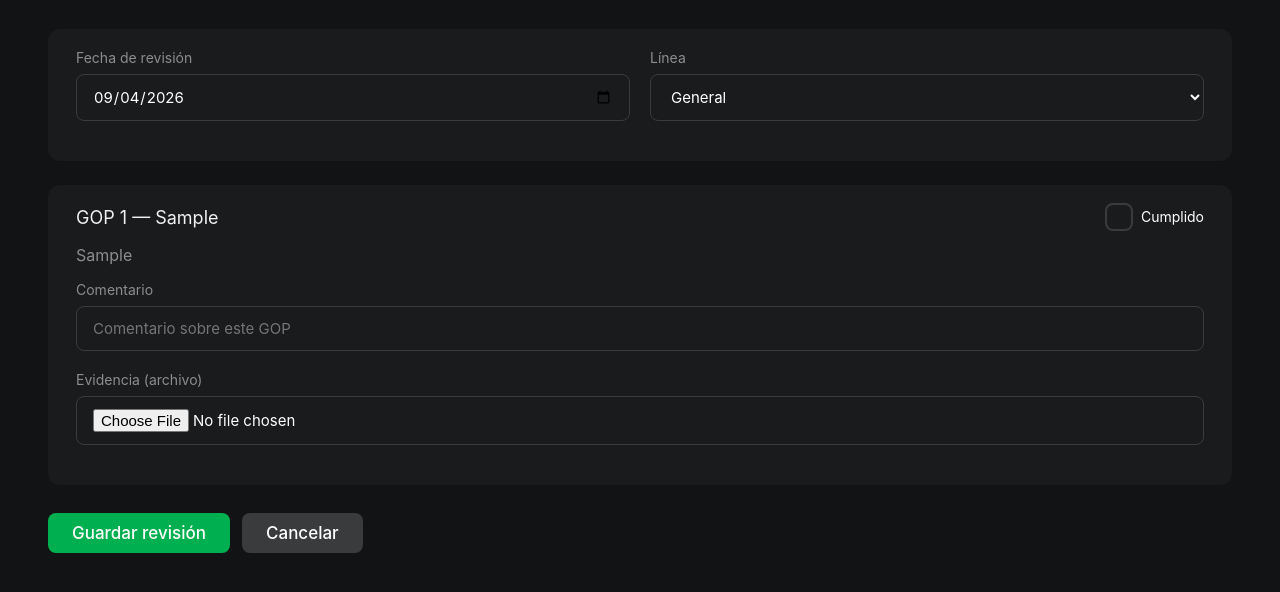
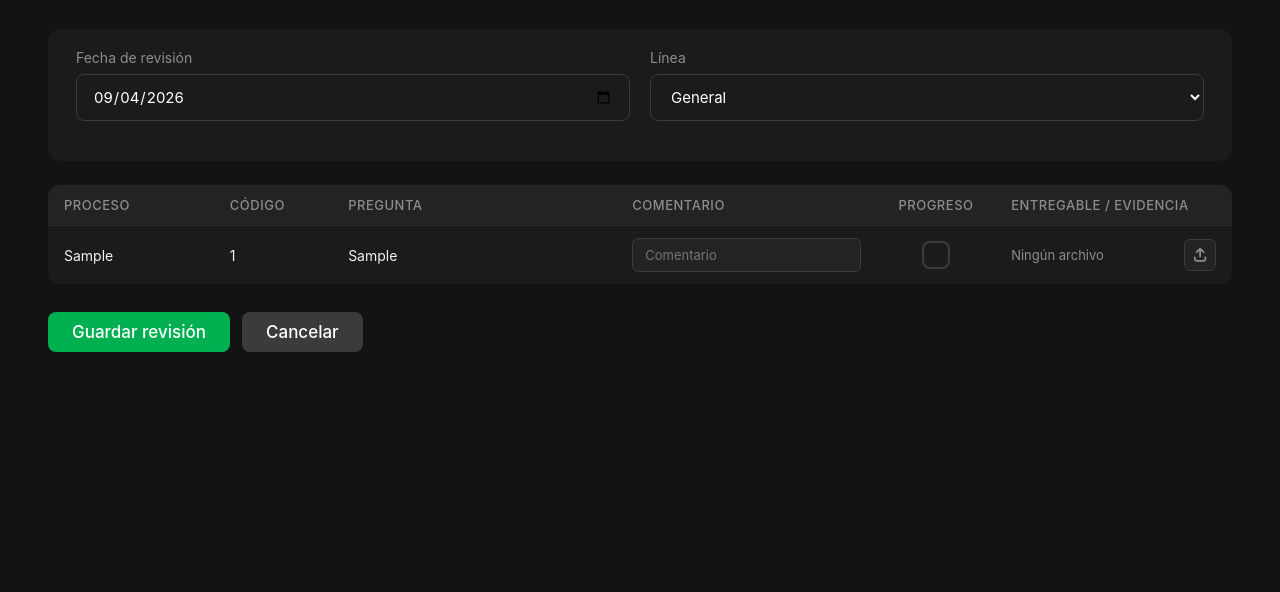
Before and after one commit to YairRT45/toolkits, a Django app: page /1/revision/nueva/ in a window 1280 px wide. Shown: the part 187-779 px from the top of the page. Run offline with Django 5.2, Linux system fonts and the light colour scheme; tables that the repository leaves empty hold one stand-in row (values such as "Sample post").

Commit message:
Corrección de interfaz en realizar revisión

```diff
--- a/src/gestor/templates/realizar_revision.html
+++ b/src/gestor/templates/realizar_revision.html
@@ -39,41 +39,207 @@
         </div>
     </div>
 
+    {% if gops %}
+    <div class="table-wrap card" style="padding:0;overflow:hidden;">
+        <table class="gops-table">
+            <thead>
+                <tr>
+                    <th style="width:14%;">Proceso</th>
+                    <th style="width:10%;">Código</th>
+                    <th style="width:24%;">Pregunta</th>
+                    <th style="width:22%;">Comentario</th>
+                    <th style="width:10%;text-align:center;">Progreso</th>
+                    <th style="width:20%;">Entregable / Evidencia</th>
+                </tr>
+            </thead>
+            <tbody>
                 {% for gop in gops %}
-    <div class="card" style="margin-bottom:16px;" data-gop-id="{{ gop.id }}">
-        <div style="display:flex;justify-content:space-between;align-items:center;margin-bottom:16px;">
-            <h2 style="margin:0;font-size:18px;">GOP {{ gop.numero }} — {{ gop.proceso }}</h2>
-            {% comment %} <label class="form-check">
-                <input type="checkbox" name="completo_{{ gop.id }}" id="completo_{{ gop.id }}">
-                <span>Cumplido</span>
-            </label> {% endcomment %}
+                <tr data-gop-id="{{ gop.id }}">
+                    <td>{{ gop.proceso }}</td>
+                    <td>{{ gop.numero }}</td>
+                    <td>{{ gop.pregunta }}</td>
+                    <td>
+                        <input type="text" name="comentario_{{ gop.id }}" class="form-control form-control-sm" placeholder="Comentario">
+                    </td>
+                    <td style="text-align:center;">
                         <div class="checkbox-wrapper">
                             <label class="checkBox">
                                 <input type="checkbox" name="completo_{{ gop.id }}" id="completo_{{ gop.id }}">
                                 <div class="transition"></div>
                             </label>
-                <label for="completo_{{ gop.id }}" class="checkbox-label">
-                    Cumplido
+                        </div>
+                    </td>
+                    <td>
+                        <div class="evidence-cell">
+                            <span class="evidence-filename" id="filename-{{ gop.id }}">Ningún archivo</span>
+                            <label class="btn-evidence" for="evidencia_{{ gop.id }}">
+                                <i class="fa-solid fa-arrow-up-from-bracket"></i>
                             </label>
+                            <input type="file" name="evidencia_{{ gop.id }}" id="evidencia_{{ gop.id }}" class="evidence-input" accept=".pdf,.doc,.docx,.jpg,.jpeg,.png">
                         </div>
+                    </td>
+                </tr>
+                {% endfor %}
+            </tbody>
+        </table>
     </div>
-        <p style="color:#8c8d8f;margin-bottom:16px;">{{ gop.pregunta }}</p>
-        <div class="form-group">
-            <label for="comentario_{{ gop.id }}">Comentario</label>
-            <input type="text" name="comentario_{{ gop.id }}" id="comentario_{{ gop.id }}" class="form-control" placeholder="Comentario sobre este GOP">
+    {% else %}
+    <div class="empty-state card">
+        <i class="fa-solid fa-clipboard-question"></i>
+        <p>No hay GOPs definidos para este toolkit.</p>
     </div>
-        <div class="form-group">
-            <label for="evidencia_{{ gop.id }}">Evidencia (archivo)</label>
-            <input type="file" name="evidencia_{{ gop.id }}" id="evidencia_{{ gop.id }}" class="form-control">
-        </div>
-    </div>
-    {% endfor %}
+    {% endif %}
 
     <div class="form-actions">
         <button type="submit" class="btn btn-primary">Guardar revisión</button>
         <button type="submit" name="cancelar" value="1" class="btn btn-secondary">Cancelar</button>
     </div>
 </form>
+{% endblock %}
+
+{% block extra_css %}
+.gops-table {
+    width: 100%;
+    border-collapse: collapse;
+}
+
+.gops-table th {
+    background-color: #222325;
+    color: #8c8d8f;
+    font-size: 13px;
+    font-weight: 500;
+    text-transform: uppercase;
+    letter-spacing: 0.5px;
+    padding: 12px 16px;
+    text-align: left;
+    border-bottom: 1px solid #2a2b2d;
+}
+
+.gops-table td {
+    padding: 12px 16px;
+    color: #f1f1f1;
+    font-size: 14px;
+    border-bottom: 1px solid #2a2b2d;
+    vertical-align: middle;
+}
+
+.gops-table tbody tr:hover {
+    background-color: #222325;
+}
+
+.gops-table tbody tr:last-child td {
+    border-bottom: none;
+}
+
+.form-control-sm {
+    padding: 8px 12px;
+    font-size: 13px;
+    background-color: #222325;
+    border: 1px solid #3a3b3d;
+    border-radius: 6px;
+    color: #ffffff;
+    width: 100%;
+}
+
+.form-control-sm:focus {
+    outline: none;
+    border-color: #d4a017;
+}
+
+.evidence-cell {
+    display: flex;
+    align-items: center;
+    gap: 10px;
+}
+
+.evidence-filename {
+    font-size: 13px;
+    color: #8c8d8f;
+    flex: 1;
+    min-width: 0;
+    overflow: hidden;
+    text-overflow: ellipsis;
+    white-space: nowrap;
+}
+
+.evidence-input {
+    display: none;
+}
+
+.btn-evidence {
+    display: flex;
+    align-items: center;
+    justify-content: center;
+    width: 32px;
+    height: 32px;
+    border-radius: 6px;
+    background-color: #222325;
+    border: 1px solid #3a3b3d;
+    color: #8c8d8f;
+    cursor: pointer;
+    transition: all 0.2s ease;
+    flex-shrink: 0;
+}
+
+.btn-evidence:hover {
+    background-color: #3a3b3d;
+    color: #ffffff;
+    border-color: #d4a017;
+}
+
+.checkbox-wrapper {
+    display: flex;
+    align-items: center;
+    justify-content: center;
+}
+
+.checkBox {
+    display: block;
+    cursor: pointer;
+    width: 24px;
+    height: 24px;
+    border: 2px solid transparent;
+    border-radius: 6px;
+    position: relative;
+    overflow: hidden;
+    box-shadow: 0 0 0 2px #3a3b3d;
+    flex-shrink: 0;
+    transition: box-shadow 0.2s ease;
+}
+
+.checkBox input[type="checkbox"] {
+    position: absolute;
+    opacity: 0;
+    width: 0;
+    height: 0;
+    margin: 0;
+    pointer-events: none;
+}
+
+.checkBox div {
+    width: 48px;
+    height: 48px;
+    background-color: #d4a017;
+    top: -42px;
+    left: -42px;
+    position: absolute;
+    transform: rotateZ(45deg);
+    z-index: 2;
+}
+
+.transition {
+    transition: all 250ms ease;
+}
+
+.checkBox input[type="checkbox"]:checked ~ div,
+.checkBox input[type="checkbox"]:checked + div {
+    left: -12px;
+    top: -12px;
+}
+
+.checkBox:has(input[type="checkbox"]:checked) {
+    box-shadow: 0 0 0 2px #d4a017;
+}
 {% endblock %}
 
 {% block extra_js %}
@@ -121,105 +287,20 @@
     });
 
     loadCache();
+
+    document.querySelectorAll('.evidence-input').forEach(function(input) {
+        input.addEventListener('change', function() {
+            const gopId = this.id.replace('evidencia_', '');
+            const label = document.getElementById('filename-' + gopId);
+            if (this.files.length > 0) {
+                label.textContent = this.files[0].name;
+                label.style.color = '#ffffff';
+            } else {
+                label.textContent = 'Ningún archivo';
+                label.style.color = '#8c8d8f';
+            }
+        });
+    });
 })();
 </script>
 {% endblock %}
-
-{% block extra_css %}
-    /* Contenedor para alinear la casilla y el texto */
-    {% comment %} .checkbox-wrapper {
-        display: flex;
-        align-items: center;
-        gap: 12px;
-        cursor: pointer;
-        user-select: none;
-    } {% endcomment %}
-
-
-    /* Contenedor para alinear la casilla y el texto */
-    .checkbox-wrapper {
-        display: flex !important;
-        flex-direction: row !important; /* Fuerza orden izquierda a derecha */
-        align-items: center;
-        gap: 10px;
-        cursor: pointer;
-        user-select: none;
-        margin: 0;
-    }
-
-    /* 1. Forzar posición fija a la izquierda */
-    .checkbox-wrapper .checkBox {
-        order: 1 !important;
-    }
-
-    /* 2. Forzar texto a la derecha */
-    .checkbox-wrapper .checkbox-label {
-        order: 2 !important;
-        font-size: 14px;
-        color: #ffffff;
-        cursor: pointer;
-        margin: 0;
-        line-height: 1;
-    }
-    {% comment %} .checkbox-label {
-        font-size: 14px;
-        color: #ffffff;
-        cursor: pointer;
-        margin: 0;
-    }  {% endcomment %}
-
-    /* Casilla personalizada */
-    .checkBox {
-        display: block;
-        cursor: pointer;
-        width: 24px;
-        height: 24px;
-        border: 2px solid transparent;
-        border-radius: 6px;
-        position: relative;
-        overflow: hidden;
-        box-shadow: 0 0 0 2px #3a3b3d; /* Borde sutil inactivo */
-        flex-shrink: 0;
-        transition: box-shadow 0.2s ease;
-    }
-
-    /* Ocultar el input original de Django manteniendo accesibilidad */
-    .checkBox input[type="checkbox"] {
-        position: absolute;
-        opacity: 0;
-        width: 0;
-        height: 0;
-        margin: 0;
-        pointer-events: none;
-    }
-
-    /* El cuadro deslizante interior */
-    .checkBox div {
-        width: 48px;
-        height: 48px;
-        background-color: #d4a017; /* Color de acento (dorado de tu interfaz) o #ffffff */
-        top: -42px;
-        left: -42px;
-        position: absolute;
-        transform: rotateZ(45deg);
-        z-index: 2;
-    }
-
-    .transition {
-        transition: all 250ms ease;
-    }
-
-    /* Estado activo */
-    /* 1. Mueve ÚNICAMENTE el div interior cuando el checkbox está activo */
-    .checkBox input[type="checkbox"]:checked ~ div,
-    .checkBox input[type="checkbox"]:checked + div {
-        left: -12px;
-        top: -12px;
-    }
-
-    /* 2. Cambia el borde de la cajita exterior sin mover su posición */
-    .checkBox:has(input[type="checkbox"]:checked) {
-        box-shadow: 0 0 0 2px #d4a017;
-    }
-
-{% endblock %}
```
Lines whose indentation alone changed are shown as unchanged.
